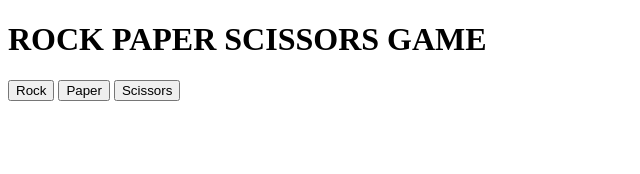
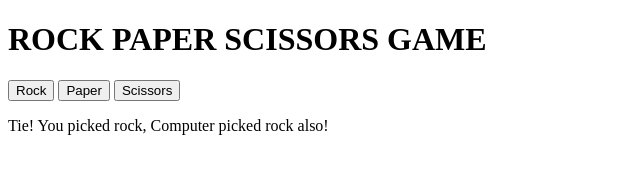
Before and after one commit to Marshie118/rock-paper-scissors, a plain HTML site: page index.html in a window 1280 px wide. Both pictures are taken after a click on the button "Rock". Shown: the whole page, without its empty margins (0-640 px from the left). Drawn offline with Linux system fonts and the light colour scheme.

Commit message:
single round started work with 'tie' result. displays result of 'tie' in a <p>.

```diff
--- a/index.html
+++ b/index.html
@@ -12,6 +12,7 @@
             <button class="paper choice">Paper</button>
             <button class="Scissors choice">Scissors</button>
         </div>
+        <p id="roundWinner">round result will be here</p>
 
     <script src="rock-paper-scissors.js"></script>
 </body>
--- a/rock-paper-scissors.js
+++ b/rock-paper-scissors.js
@@ -1,29 +1,31 @@
+let playerScore = 0;
+let computerScore = 0;
+let roundCounter = 0;
+let playerWin = 'you win';
+let computerWin = 'computer win';
+let draw ='its a tie';
+let na = 'na';
+const roundWinner = document.querySelector('#roundWinner');
+
 const choicesBtns = document.querySelectorAll(".choice");
 
 choicesBtns.forEach((btn) => {
     btn.addEventListener('click', (e) => {
-        playGame(e.target.textContent.toLowerCase(), getComputerChoice());
+        singleRound(e.target.textContent.toLowerCase(), getComputerChoice());
     })
 
 });
-
 
 function getComputerChoice() {
         let choices = ['Rock' , 'Paper', 'Scissors' ];
         let result = (choices[Math.floor(Math.random() * choices.length)]).toLowerCase();
         return result;
     }
-let playerScore = 0;
-let computerScore = 0;
-let roundCounter = 0;
-
 function singleRound(player, computer){
     if(roundCounter === 6){
     }
-    else if(player === computer){
-        console.log('Round',roundCounter);
-        console.log('You picked',player);
-        console.log('Computer picks',computer);
+    else if(player === computer) {
+        roundWinner.textContent = 'Tie! '+'You picked '+player+', Computer picked '+computer+' also!';
         return draw;
 
     }
@@ -84,7 +86,6 @@ function singleRound(player, computer){
         return na;
     }
 }
-
 function playGame(a,b){
     roundCounter ++;
     let roundResult = singleRound(a,b);
```
